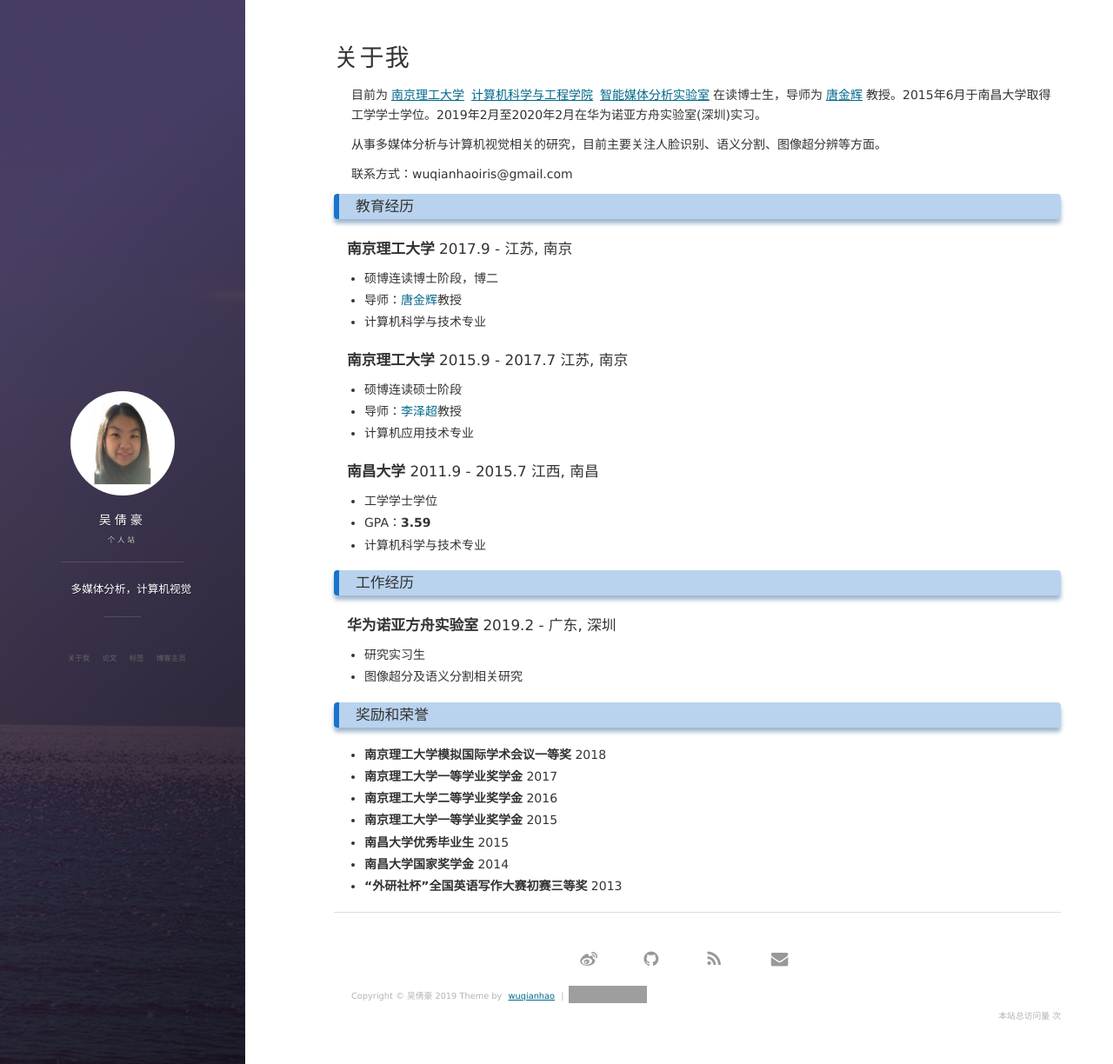
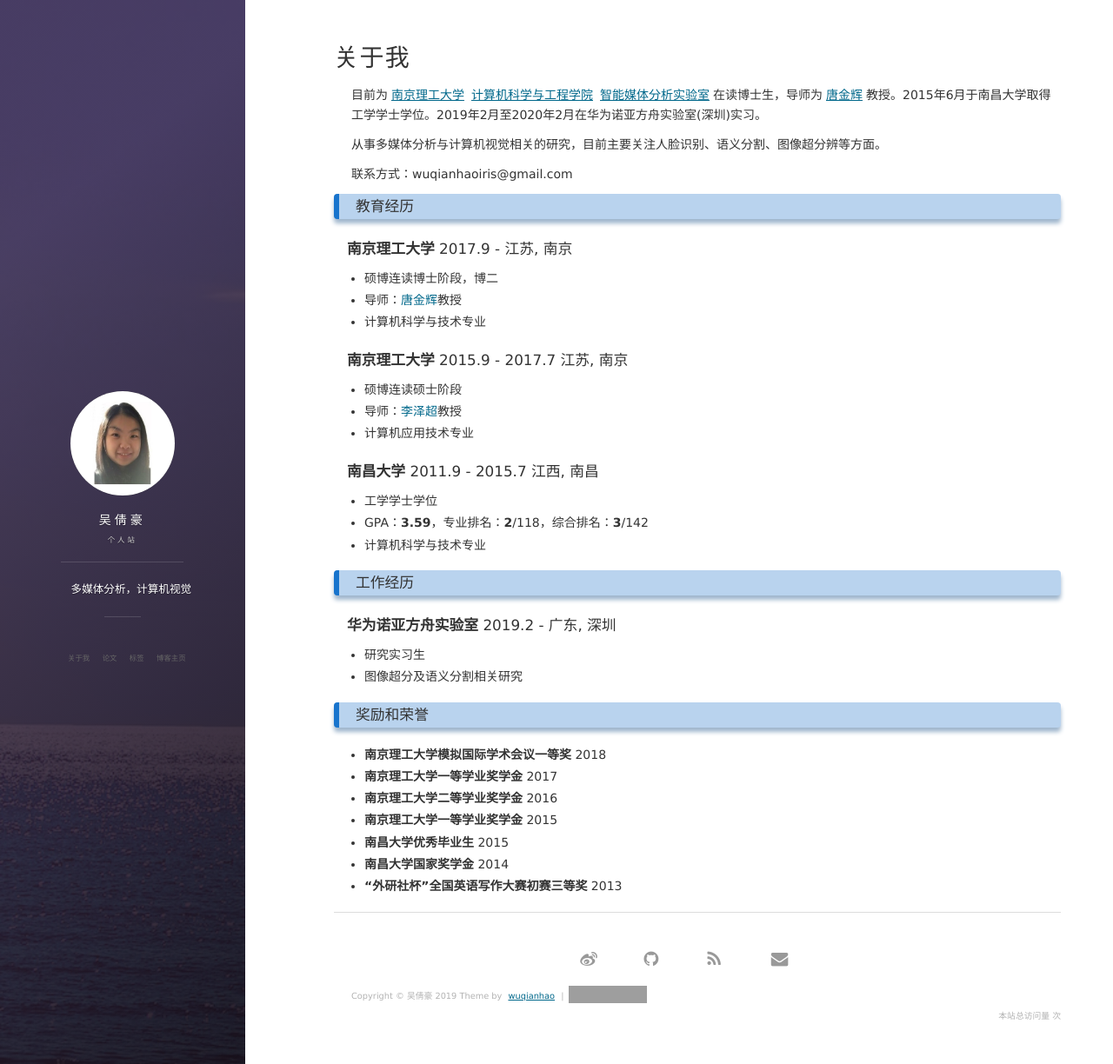
Before and after one commit to wqhIris/homepage, a Jekyll site: the page built from about.md, in a window 1280 px wide and 1224 px high. Shown: the whole window at 87% size. Built offline with Jekyll 4.4.1, drawn with Linux system fonts in a browser that asks for light colours; nearby versions of some CDN libraries; comment, search, counter and statistics services are not loaded; grey boxes are pictures that could not be loaded.

Commit message:
Update about.md

```diff
--- a/about.md
+++ b/about.md
@@ -22,7 +22,7 @@ title: 关于我
 
 #### __南昌大学__                                             2011.9 - 2015.7   江西, 南昌
 - 工学学士学位
-- GPA：__3.59__
+- GPA：__3.59__，专业排名：__2__/118，综合排名：__3__/142
 - 计算机科学与技术专业
 
 
```
